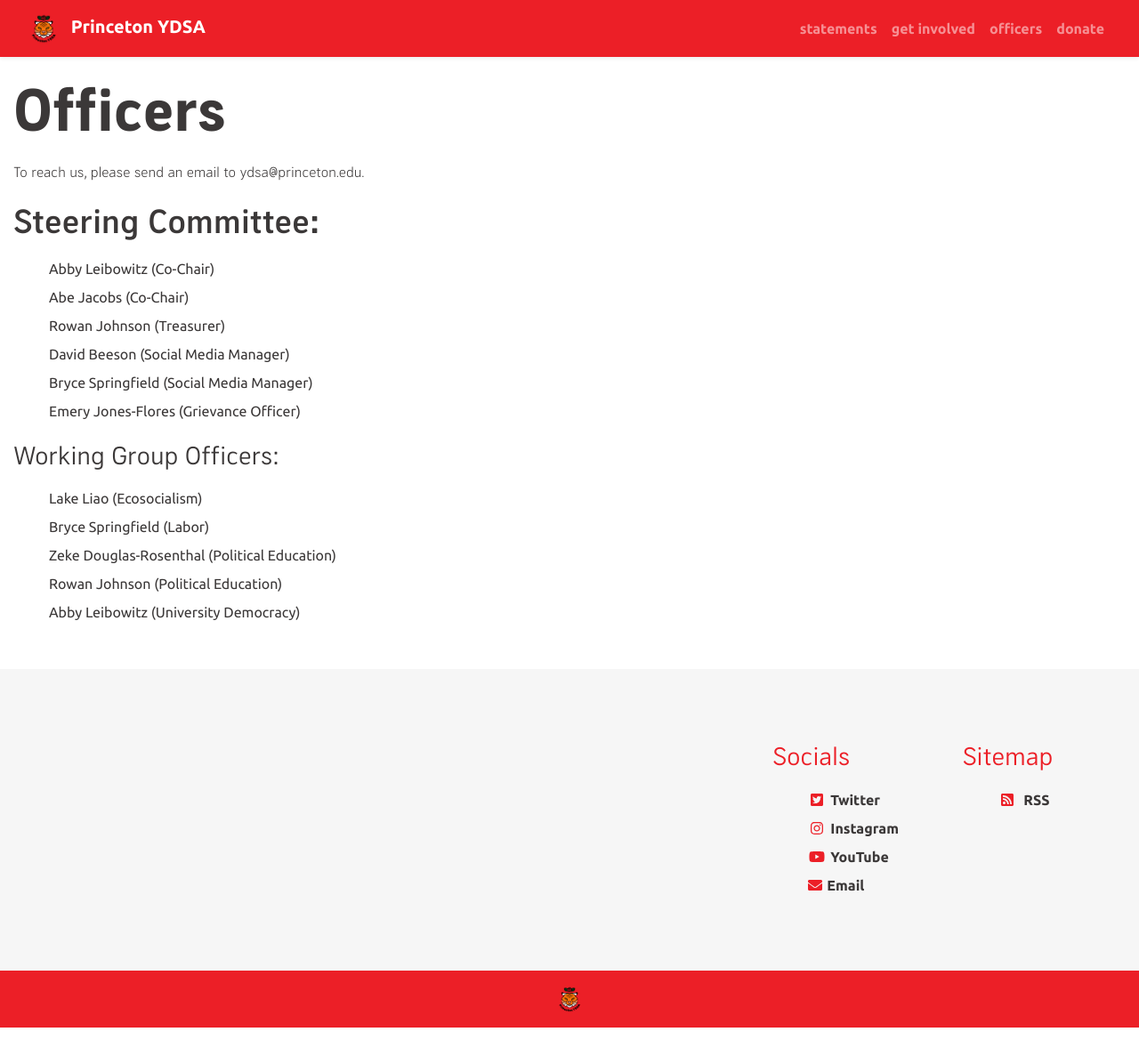
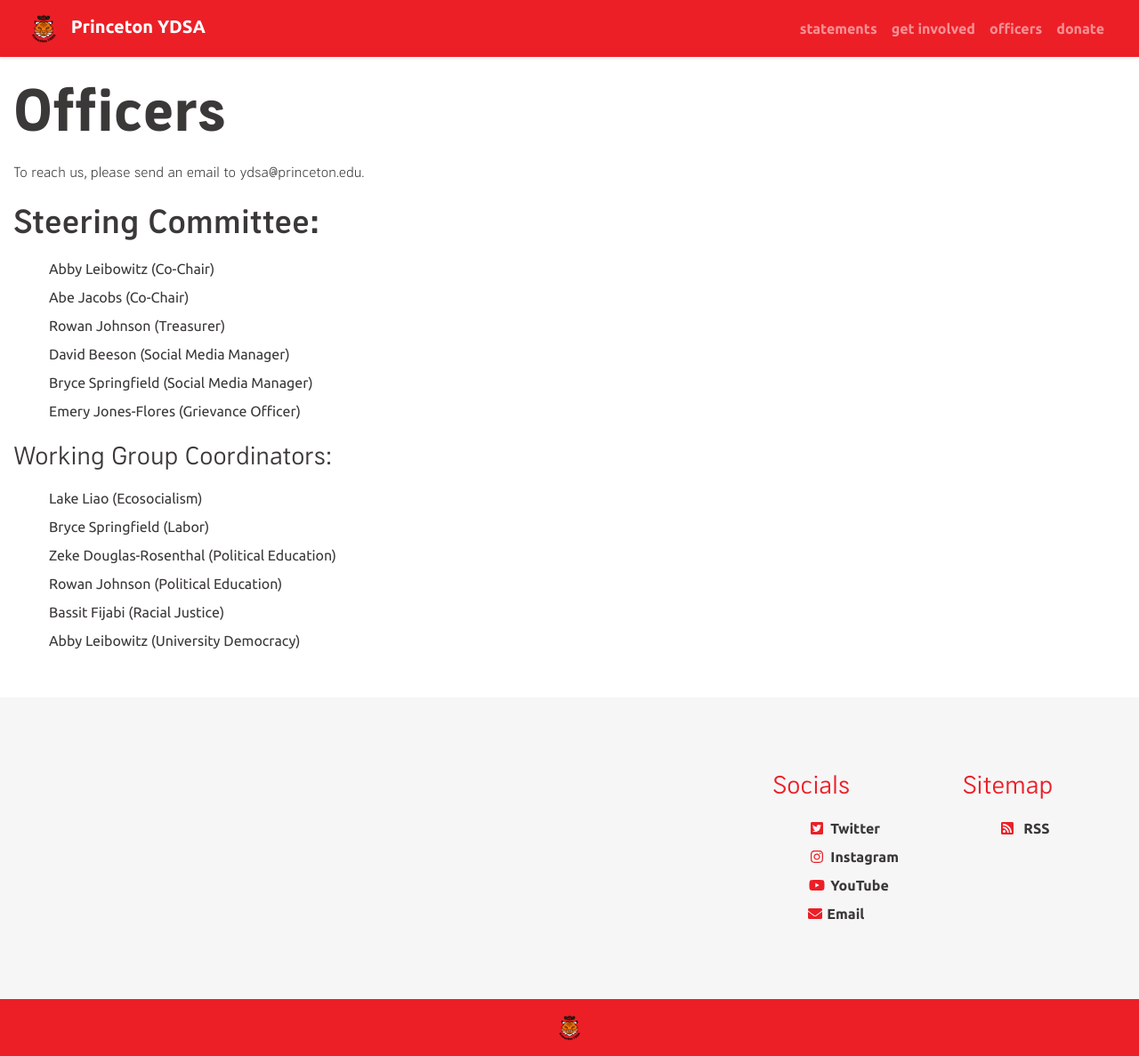
Before and after one commit to centralnjdsa-ntc/princetonydsa.github.io, a Jekyll site: the page built from _pages/officers.md, in a window 1280 px wide. Shown: the whole page at 89% size. Built offline with Jekyll 4.4.1, drawn with Linux system fonts in a browser that asks for light colours; before the commit the page ends 1155 px from its top, so only the background shows below that.

Commit message:
Update officers.md

```diff
--- a/_pages/officers.md
+++ b/_pages/officers.md
@@ -14,9 +14,10 @@
 * Bryce Springfield (Social Media Manager)
 * Emery Jones-Flores (Grievance Officer)
 
-#### Working Group Officers:
+#### Working Group Coordinators:
 * Lake Liao (Ecosocialism)
 * Bryce Springfield (Labor)
 * Zeke Douglas-Rosenthal (Political Education)
 * Rowan Johnson (Political Education)
+* Bassit Fijabi (Racial Justice)
 * Abby Leibowitz (University Democracy)
```
